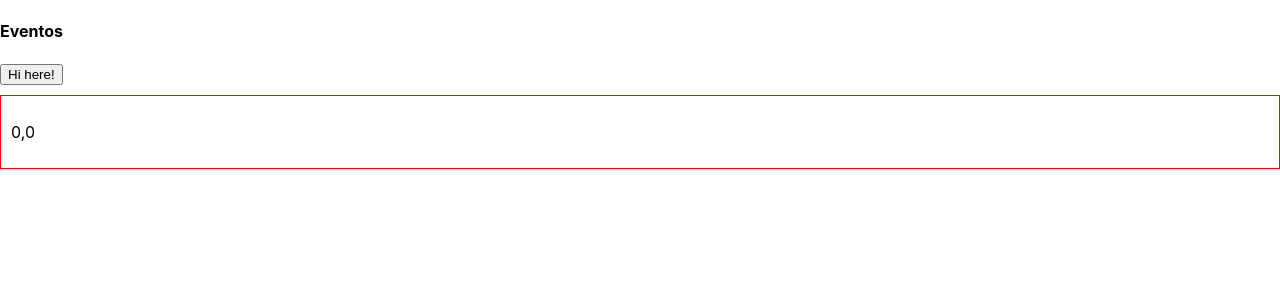
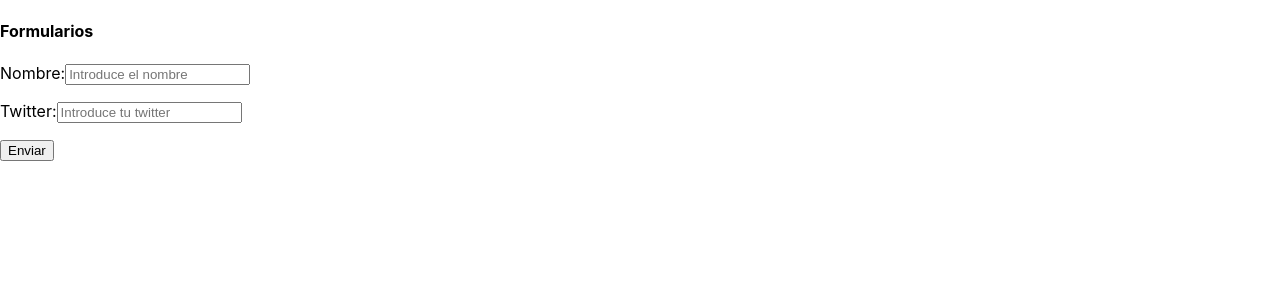
Before and after one commit to Ces1980/ConceptosPracticasReact, a React (Create React App) app: page / in a window 1280 px wide. Shown: the top 300 px of the page. Built offline with nearby package versions, Linux system fonts and the light colour scheme.

Commit message:
Formularios en React

```diff
--- a/src/App.js
+++ b/src/App.js
@@ -1,43 +1,14 @@
 import React, { Component } from "react";
+import Forms from './sections/forms'
+class App extends Component {
 
-class App extends Component {
-  constructor() {
-    super()
-    this.state = { mouseX: 0, mouseY: 0 }
-    //this.handleMouseMove = this.handleMouseMove.bind(this)
-  }
-
-  handleMouseMove=(e) => {
-    const {clientX, clientY} = e
-    this.setState({mouseX: clientX, mouseY: clientY})
-  }
-
-  handleClick(e) {
-    console.log(e)
-    console.log(e.nativeEvent)
-    alert('Hi here!')
-  }
   render() {
-
     return (
       <div className="App">
-        <h4>Eventos</h4>
-        <button onClick={this.handleClick}>Hi here!</button>
-        <div
-        onMouseMove={this.handleMouseMove}
-          style={{ border: '1px solid red', marginTop: 10, padding: 10 }}>
-          <p>{this.state.mouseX},{this.state.mouseY}</p>
-        </div>
+       <Forms/>
       </div>
     );
   }
 }
 
 export default App;
-
-/* en React tenemos un sistema de eventos sintéticos que
-usaremos como si fueran normales. Aunque están diseñados
-para que pasen por eventos regulares, igual que JSX pasa
-por etiquetas HTML normales, cabe destacar que son una capa
-que nos proporciona React y que no son eventos reales del DOM,
-y por eso se llaman sintéticos. */
--- /dev/null
+++ b/src/sections/forms.js
@@ -0,0 +1,37 @@
+import React, {Component} from 'react'
+
+export default class Forms extends Component {
+    handleClick(e){
+        e.preventDefault();
+        const name = document.getElementById('name').value
+        const email = document.getElementById('twitter').value
+        console.log({name, email})
+    }
+
+    render(){
+        return(
+            <div>
+                <h4>Formularios</h4>
+                <form>
+                    <p>
+                        <label>Nombre:</label>
+                        <input
+                        id='name'
+                        name='userName'
+                        placeholder='Introduce el nombre'
+                        />
+                    </p>
+                    <p>
+                        <label>Twitter:</label>
+                        <input
+                        id='twitter'
+                        name='twitterAccount'
+                        placeholder='Introduce tu twitter'
+                        />
+                    </p>
+                    <button onClick={this.handleClick}>Enviar</button>
+                </form>
+            </div>
+        )
+    }
+}
```
